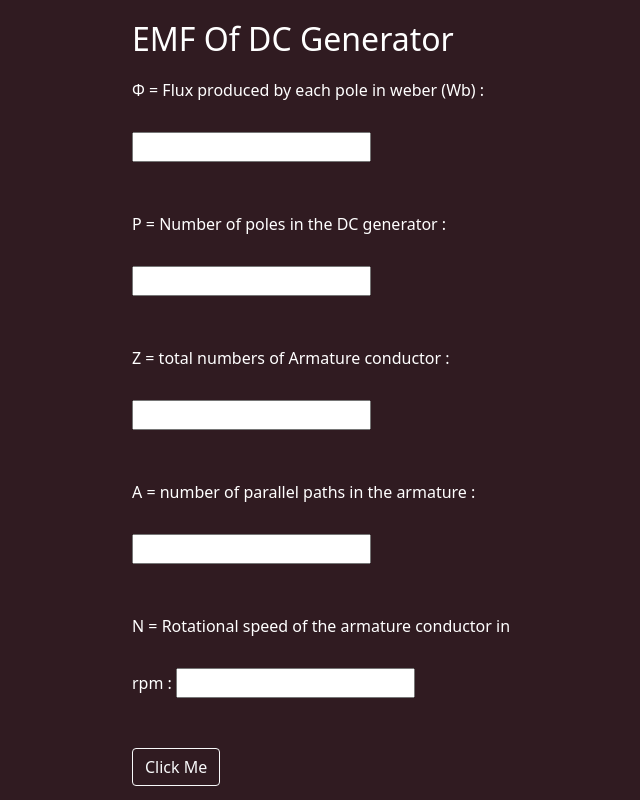
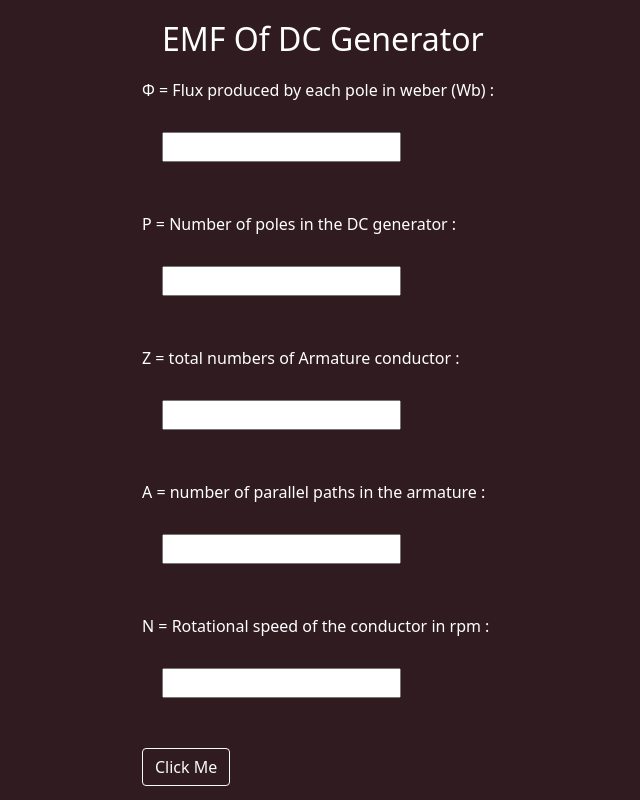
Before and after one commit to AstraFactual/bem, a plain HTML site: page index.html in a window 1280 px wide. Shown: the whole page, without its empty margins (308-948 px from the left). Drawn offline with nearby package versions, Linux system fonts and the light colour scheme.

Commit message:
Update index.html

```diff
--- a/index.html
+++ b/index.html
@@ -28,21 +28,26 @@ function fn1() {
 
 <style>
 body {background-color: rgb(48, 27, 33);
-	color: white;}
-	div.main{
+	color: white;
+	margin-left: 20px;}
+div.main{
 		width: 400px;
 		margin: auto auto; }
 h2 {margin-bottom: 50px;
-margin-top: 30px;}
+margin-top: 30px;
+margin-left: 20px;}
 
 input {margin-bottom: 50px;
-margin-top: 30px;}
+margin-top: 30px;
+margin-left: 20px;}
 
 h2 {margin-bottom: 20px;
-margin-top: 20px;}
+margin-top: 20px;
+margin-left: 20px;}
 
 h3 {
-margin-top: 10px;}
+margin-top: 10px;
+margin-left: 20px;}
 
 
 </style>
@@ -58,7 +63,7 @@ margin-top: 10px;}
 P = Number of poles in the DC generator : <input type="text" id="P" /><br>
 Z = total numbers of Armature conductor : <input type="text" id="Z" /><br>
 A = number of parallel paths in the armature : <input type="text" id="A" /><br>
-N = Rotational speed of the armature conductor in rpm : <input type="text" id="N" /><br>
+N = Rotational speed of the conductor in rpm : <input type="text" id="N" /><br>
 <button onclick="fn1()" id = "btn1" class="btn btn-outline-light"> Click Me </button>
 
 <h3 id="demo"></h1>
```
